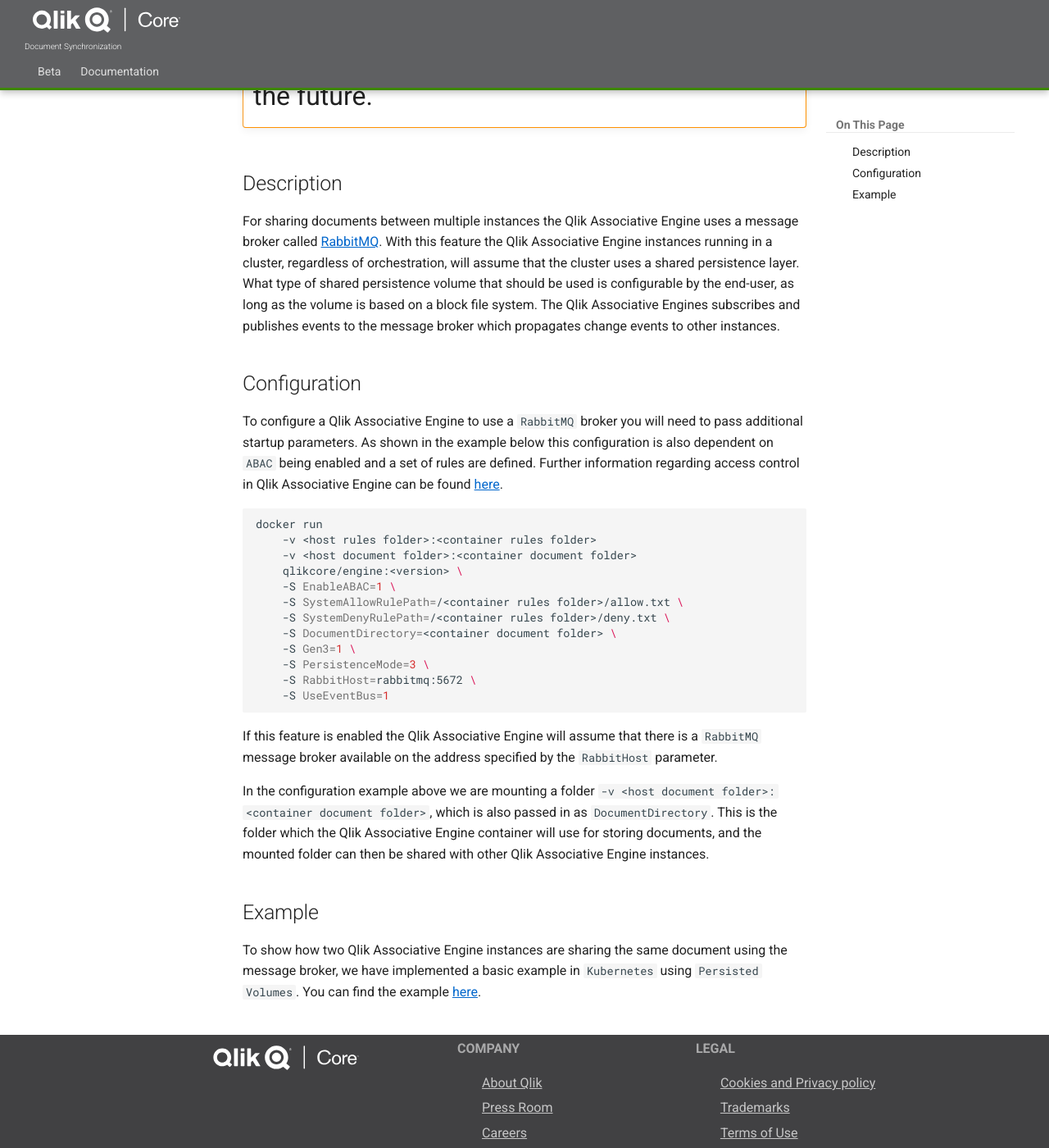
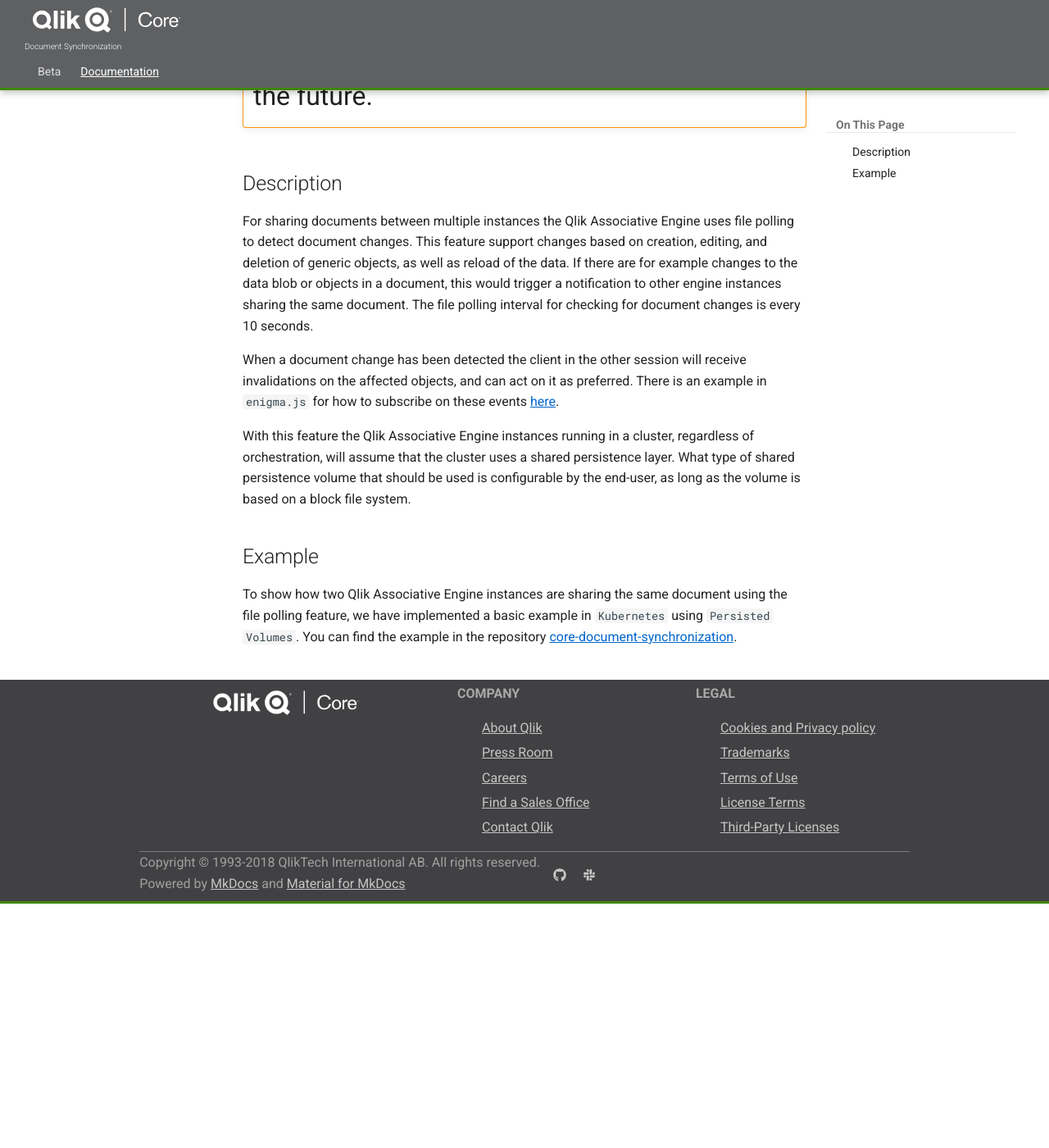
Before and after one commit to qlik-oss/core-website, an MkDocs documentation site: the page built from docs/docs/services/qix-engine/doc-synchronization.md, in a window 1280 px wide and 1400 px high, scrolled down 396 px. Shown: the whole window at 82% size. Built offline with MkDocs 1.6.1 and Material for MkDocs 9.7.7, drawn with Linux system fonts in a browser that asks for light colours; old or Windows-style settings are respelled for this version of MkDocs; after the commit the page ends 1498 px from its top, so only the background shows below that.

Commit message:
Rewrite and enable document synchronization section (#291)

````diff
--- a/docs/docs/services/qix-engine/doc-synchronization.md
+++ b/docs/docs/services/qix-engine/doc-synchronization.md
@@ -6,45 +6,23 @@
 
 ## Description
 
-For sharing documents between multiple instances the Qlik Associative Engine uses a message broker called [RabbitMQ](https://www.rabbitmq.com/).
+For sharing documents between multiple instances the Qlik Associative Engine uses file polling to detect document changes.
+This feature support changes based on creation, editing, and deletion of generic objects, as well as reload of the data.
+If there are for example changes to the data blob or objects in a document,
+this would trigger a notification to other engine instances sharing the same document.
+The file polling interval for checking for document changes is every 10 seconds.
+
+When a document change has been detected the client in the other session will receive invalidations on the affected objects,
+and can act on it as preferred.
+There is an example in `enigma.js` for how to subscribe on these events [here](https://github.com/qlik-oss/enigma.js/blob/master/docs/api.md#event-changed).
+
 With this feature the Qlik Associative Engine instances running in a cluster, regardless of orchestration,
 will assume that the cluster uses a shared persistence layer.
 What type of shared persistence volume that should be used is configurable by the end-user,
 as long as the volume is based on a block file system.
-The Qlik Associative Engines subscribes and publishes events to the message broker which propagates change
-events to other instances.
-
-## Configuration
-
-To configure a Qlik Associative Engine to use a `RabbitMQ` broker you will need to pass additional startup parameters.
-As shown in the example below this configuration is also dependent on `ABAC` being enabled and a set of rules are defined.
-Further information regarding access control in Qlik Associative Engine can be found [here](access-control.md).
-
-```bash
-docker run
-    -v <host rules folder>:<container rules folder>
-    -v <host document folder>:<container document folder>
-    qlikcore/engine:<version> \
-    -S EnableABAC=1 \
-    -S SystemAllowRulePath=/<container rules folder>/allow.txt \
-    -S SystemDenyRulePath=/<container rules folder>/deny.txt \
-    -S DocumentDirectory=<container document folder> \
-    -S Gen3=1 \
-    -S PersistenceMode=3 \
-    -S RabbitHost=rabbitmq:5672 \
-    -S UseEventBus=1
-```
-
-If this feature is enabled the Qlik Associative Engine will assume that there is a `RabbitMQ` message broker
-available on the address specified by the `RabbitHost` parameter.
-
-In the configuration example above we are mounting a folder `-v <host document folder>:<container document folder>`,
-which is also passed in as `DocumentDirectory`.
-This is the folder which the Qlik Associative Engine container will use for storing documents,
-and the mounted folder can then be shared with other Qlik Associative Engine instances.
 
 ## Example
 
-To show how two Qlik Associative Engine instances are sharing the same document using the message broker,
+To show how two Qlik Associative Engine instances are sharing the same document using the file polling feature,
 we have implemented a basic example in `Kubernetes` using `Persisted Volumes`.
-You can find the example [here](https://github.com/qlik-oss/core-document-synchronization).
+You can find the example in the repository [core-document-synchronization](https://github.com/qlik-oss/core-document-synchronization).
--- a/mkdocs.yml
+++ b/mkdocs.yml
@@ -59,7 +59,7 @@
       - Qlik Associative Engine:
         - Introduction: docs/services/qix-engine/introduction.md
         #- Access Control: docs/services/qix-engine/access-control.md
-        #- Document Synchronization: docs/services/qix-engine/doc-synchronization.md
+        - Document Synchronization: docs/services/qix-engine/doc-synchronization.md
         - Logging: docs/services/qix-engine/logging.md
         - Resource Management: docs/services/qix-engine/resource-management.md
         - QIX API:
````
